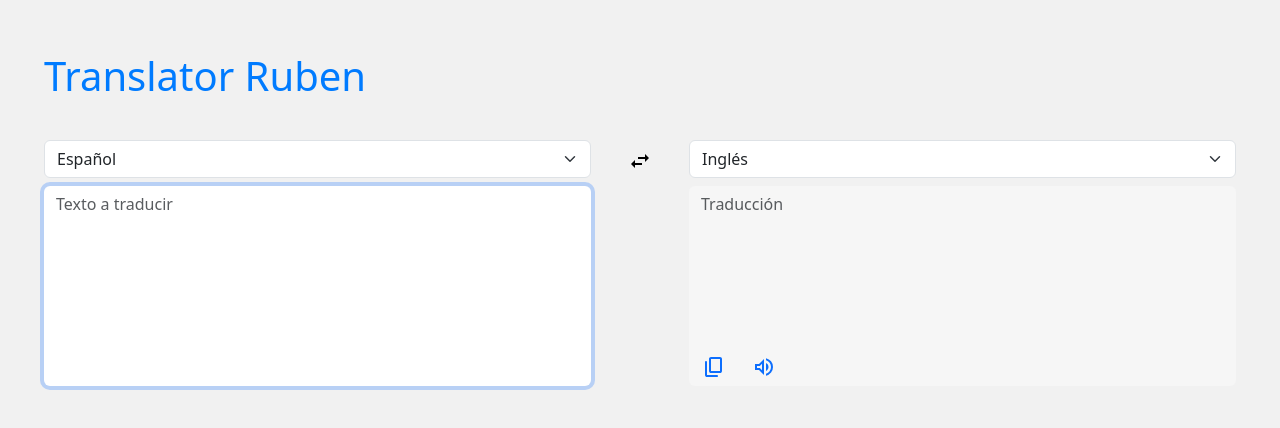
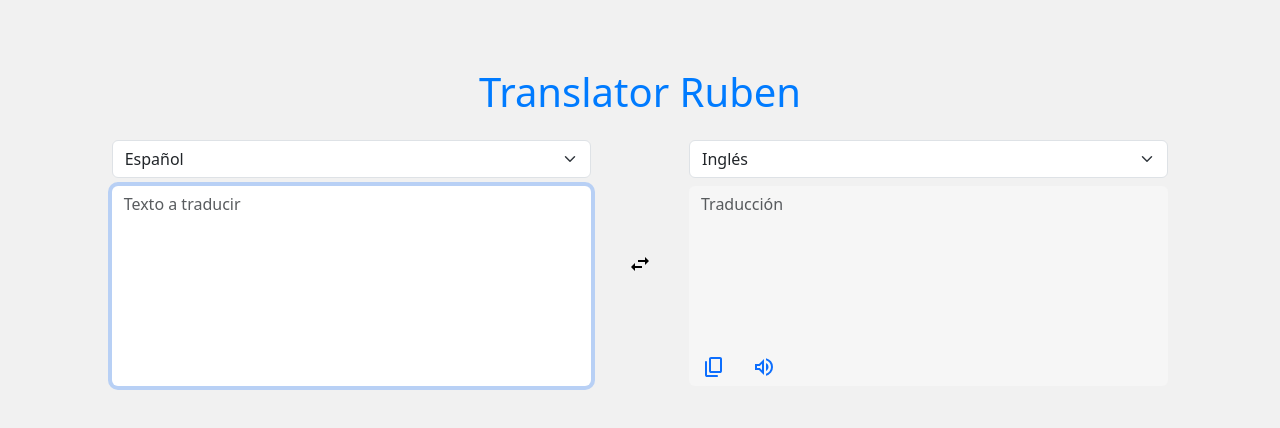
Before and after one commit to RubenOnsurbe/translator-ruben, a React (Vite) app: page / in a window 1280 px wide. Shown: the top 428 px of the page. Built offline with nearby package versions, Linux system fonts and the light colour scheme.

Commit message:
chore: Update App.tsx to improve UI layout and language change functionality

```diff
--- a/src/App.tsx
+++ b/src/App.tsx
@@ -40,19 +40,19 @@ function App() {
   }
 
   return (
-    <Container fluid>
-      <h1>Translator Ruben</h1>
-      <Row>
-        <Col >
+    <Container fluid className="p-3">
+      <h1 className="text-center mb-4">Translator Ruben</h1>
+      <Row className="justify-content-center">
+        <Col xs={12} md={5} className="mb-3 mb-md-0">
           <Stack gap={2}>
             <LanguageSelector type='from' value={fromLanguage} onChange={setFromLanguage} />
             <TextArea loading={loading} type='from' value={fromText} onChange={setFromText} />
           </Stack>
         </Col>
-        <Col xs='auto'>
+        <Col xs='auto' className="d-flex align-items-center mb-3 mb-md-0">
           <Button variant='link' disabled={fromLanguage === AUTO_LANGUAGE} onClick={interchangeLanguages}><ArrowsIcon /></Button>
         </Col>
-        <Col>
+        <Col xs={12} md={5}>
           <Stack gap={2}>
             <LanguageSelector type='to' value={toLanguage} onChange={setToLanguage} />
             <div style={{ position: 'relative' }}>
```
